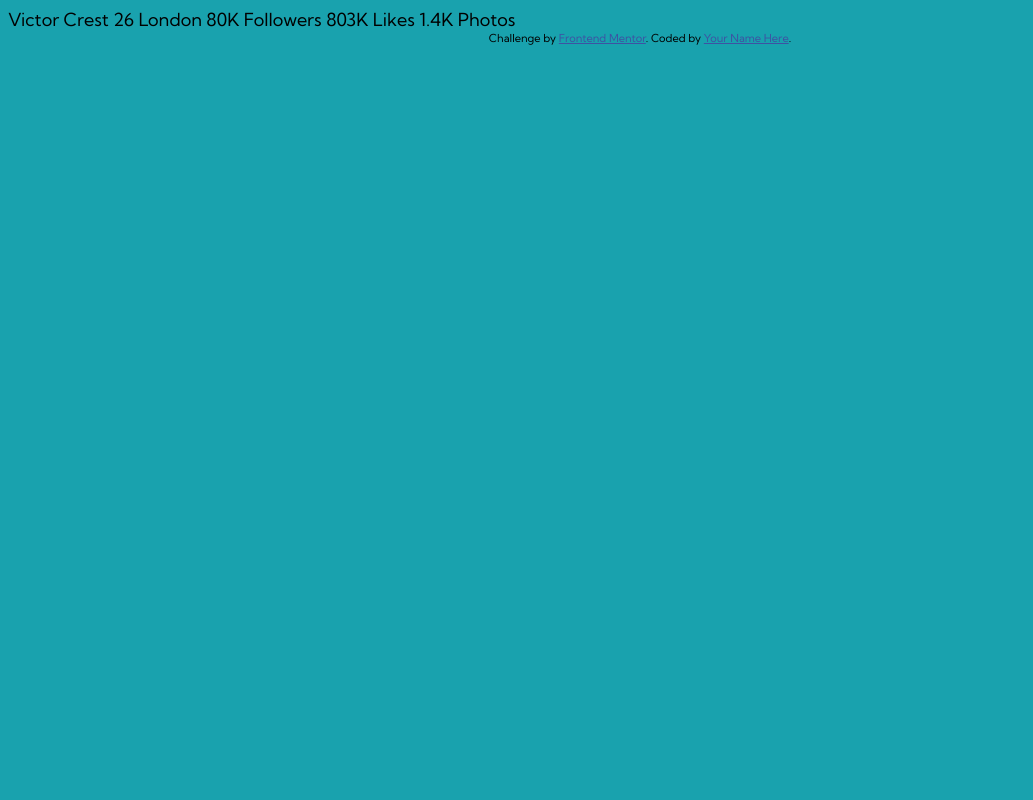
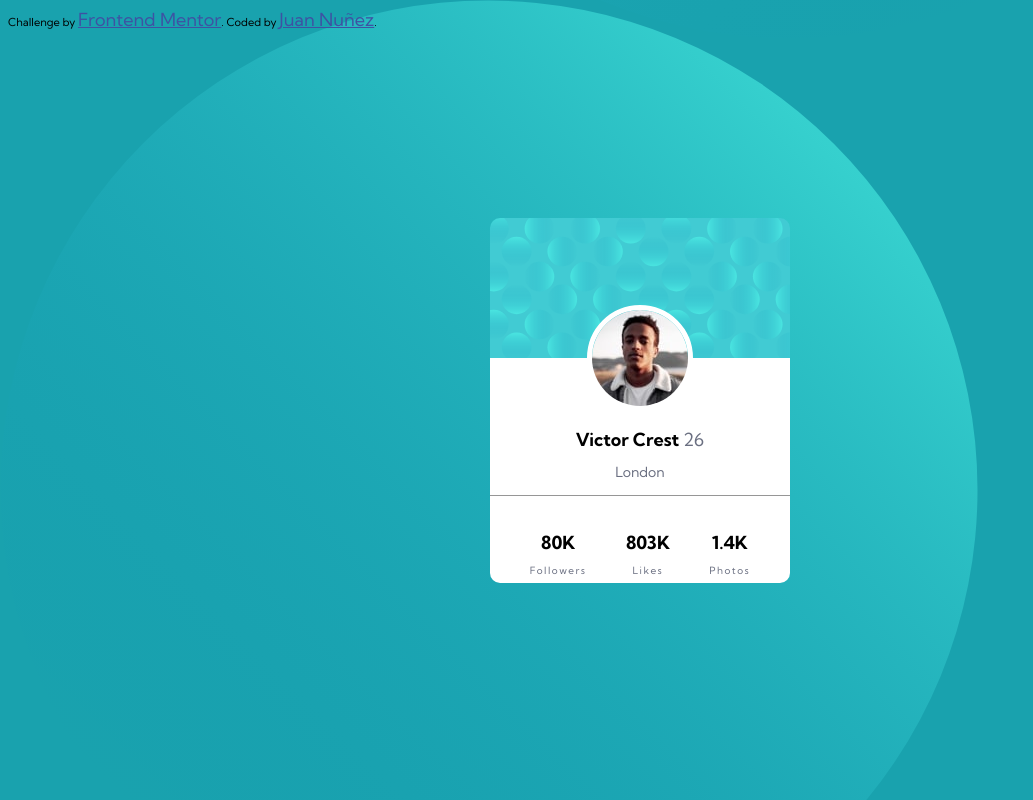
Before and after one commit to jnunez1229/frontend-profile-card, a plain HTML site: page index.html in a window 1280 px wide. Shown: the whole page, without its empty margins (0-1033 px from the left). Drawn offline with Linux system fonts and the light colour scheme.

Commit message:
created card

```diff
--- a/index.html
+++ b/index.html
@@ -11,28 +11,39 @@
   <link rel="preconnect" href="https://fonts.gstatic.com">
   <link href="https://fonts.googleapis.com/css2?family=Kumbh+Sans:wght@400;700&display=swap" rel="stylesheet">
   <link rel="stylesheet" href="style.css">
-  <!-- Feel free to remove these styles or customise in your own stylesheet 👍 -->
-  <style>
-    .attribution { font-size: 11px; text-align: center; }
-    .attribution a { color: hsl(228, 45%, 44%); }
-  </style>
 </head>
+
 <body>
-  Victor Crest
-  26
-  London
 
-  80K
-  Followers
+  <main>
 
-  803K
-  Likes
+    <header>
+      <img src="/images/image-victor.jpg" alt="image-victor">
+     <h1>Victor Crest <span class="font-style-two">26</span></h1>
+     <h3 class="font-style-two">London</h3>
+    </header>
 
-  1.4K
-  Photos
+    <footer>
+      <article>
+        <h2>80K</h2>
+        <h3 class="font-style-two">Followers</h3>
+      </article>
+      <article>
+        <h2>803K</h2>
+        <h3 class="font-style-two">Likes</h3>
+      </article>
+      <article>
+        <h2>1.4K</h2>
+        <h3 class="font-style-two">Photos</h3>
+      </article>
+
+    </footer>
+
+  </main>
+
   <div class="attribution">
     Challenge by <a href="https://www.frontendmentor.io?ref=challenge" target="_blank">Frontend Mentor</a>.
-    Coded by <a href="#">Your Name Here</a>.
+    Coded by <a href="https://github.com/jnunez1229">Juan Nuñez</a>.
   </div>
 </body>
 </html>
--- a/style.css
+++ b/style.css
@@ -1,5 +1,80 @@
+*{
+    font-size: 18px;
+}
 body{
     background-color: hsl(185, 75%, 39%);
-    font-size: 18px;
     font-family: 'Kumbh Sans', sans-serif;
+    background-image:url(./images/bg-pattern-top.svg), url(./images/bg-pattern-bottom.svg) ;
+    background-position: left top, right bottom;
+    background-repeat: no-repeat;
 }
+
+.font-style-two{
+    color: hsl(227, 10%, 46%);
+    font-weight: 400;
+}
+
+/* Main */
+main{
+    background-image:url(./images/bg-pattern-card.svg);
+    background-repeat: no-repeat;
+    background-color: white;
+    text-align: center;
+    width: 300px;
+    height: 365px;
+    position: fixed;
+    left: 0;
+    right: 0;
+    top: 0;
+    bottom: 0;
+    margin: auto;
+    max-width: 100%;
+    max-height: 100%;
+    overflow: auto;
+    border-radius: 10px;
+}
+
+main img {
+    border-radius: 100%;
+    border: solid 5px white;
+}
+
+/* Header */
+header{
+    margin: 87px 0 20px 0;
+    border-bottom: .1px solid hsl(0, 0%, 59%);
+}
+header h3{
+    font-size: 14px;
+    margin-top: 0;
+}
+
+/* Footer */
+footer{
+    display: flex;
+    justify-content: space-around;
+    margin: 15px 20px 10px;
+
+}
+
+article h2{
+    margin-bottom: 0;
+}
+
+article h3{
+    font-size: 10px;
+    letter-spacing: 1.5px;
+}
+
+
+/* Frontend Information */
+.attribution {
+    font-size: 11px;
+
+    margin: 0 auto;
+
+}
+
+ .attribution a {
+     color: hsl(228, 45%, 44%);
+}
```
